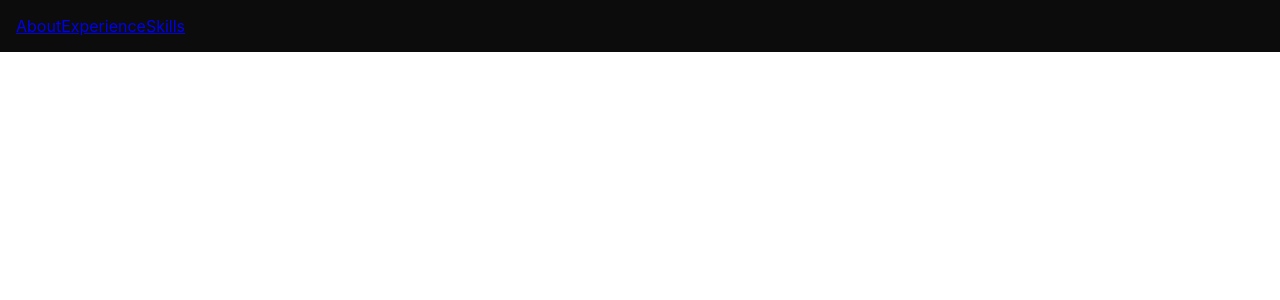
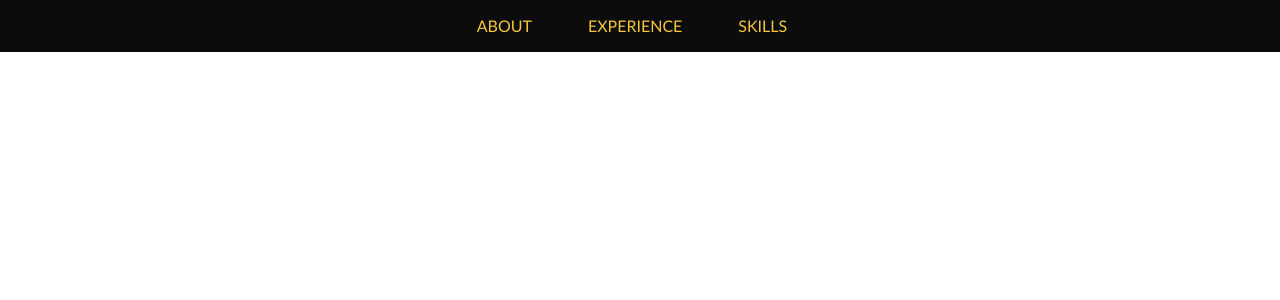
Before and after one commit to s0lenas/static-cv-frontend, a React (Create React App) app in the folder cvsite/: page / in a window 1280 px wide. Shown: the top 300 px of the page. Built offline with nearby package versions, Linux system fonts and the light colour scheme.

Commit message:
Fixed navbar centering

```diff
--- a/cvsite/src/NavigationBar.css
+++ b/cvsite/src/NavigationBar.css
@@ -1,7 +1,5 @@
 .navbar {
-    display: flex;
-    justify-content: space-between;
-    align-items: center;
+
     background-color: #0c0c0c;
     color: #f6c73a;
     padding: 1rem;
@@ -10,15 +8,19 @@
 .navbar-center .nav-links {
     list-style-type: none;
     display: flex;
+    justify-content: center;
+    align-items: center;
     margin: 0;
     padding: 0;
+    gap: 40px;
 }
 
-.navbar-center .navbar-links li {
+.navbar-center .nav-links li {
     margin-right: 1rem;
 }
 
-.navbar-center .navbar-links a {
+a {
+    font-family: optima, sans-serif;
     color: #f6c73a;
     text-decoration: none;
 }
--- a/cvsite/src/NavigationBar.js
+++ b/cvsite/src/NavigationBar.js
@@ -7,13 +7,13 @@ const NavigationBar = () => {
             <div className="navbar-center">
                 <ul className="nav-links">
                     <li>
-                        <a href="/about">About</a>
+                        <a href="/about">ABOUT</a>
                     </li>
                     <li>
-                        <a href="/experience">Experience</a>
+                        <a href="/experience">EXPERIENCE</a>
                     </li>
                     <li>
-                        <a href="/skills">Skills</a>
+                        <a href="/skills">SKILLS</a>
                     </li>
                 </ul>
             </div>
```
